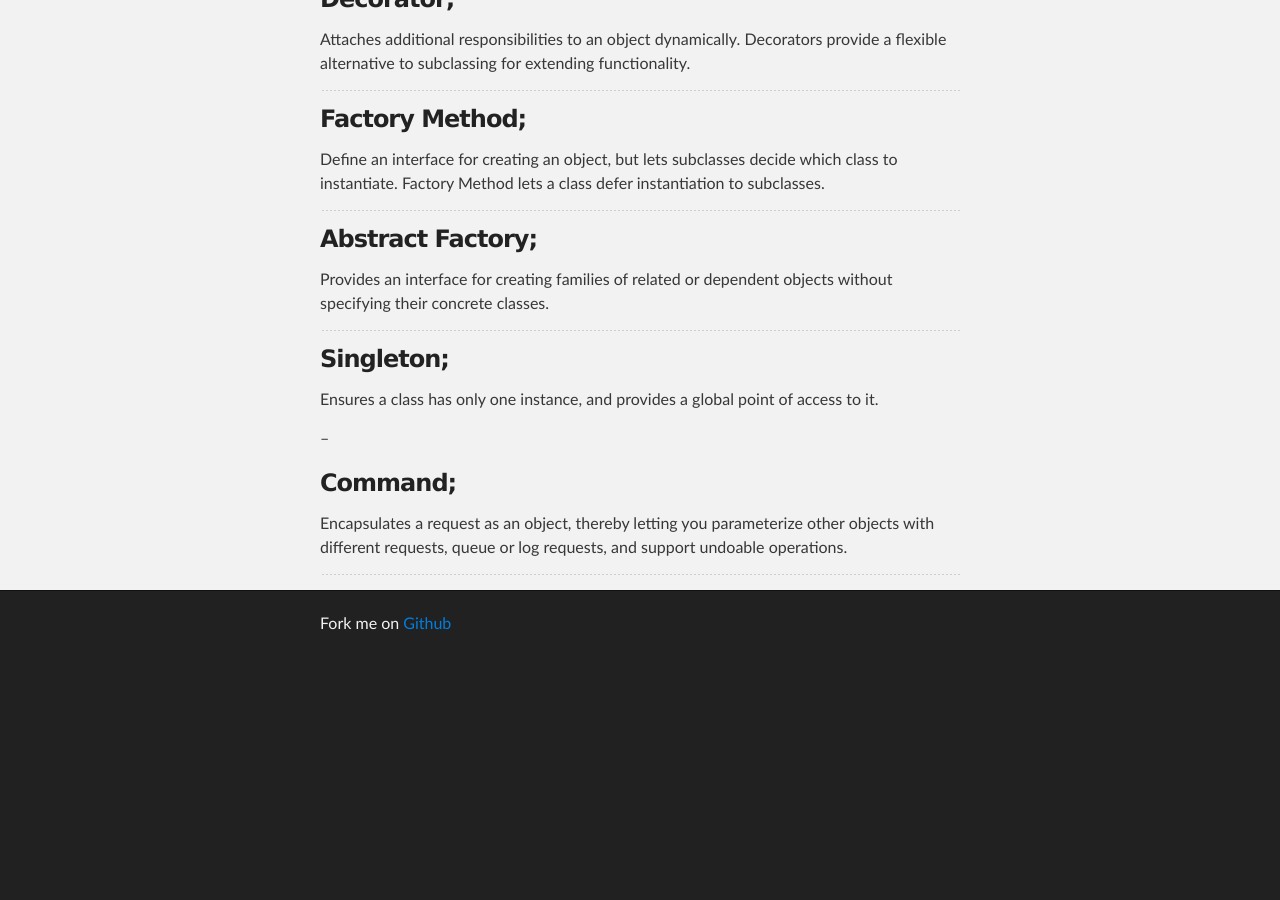
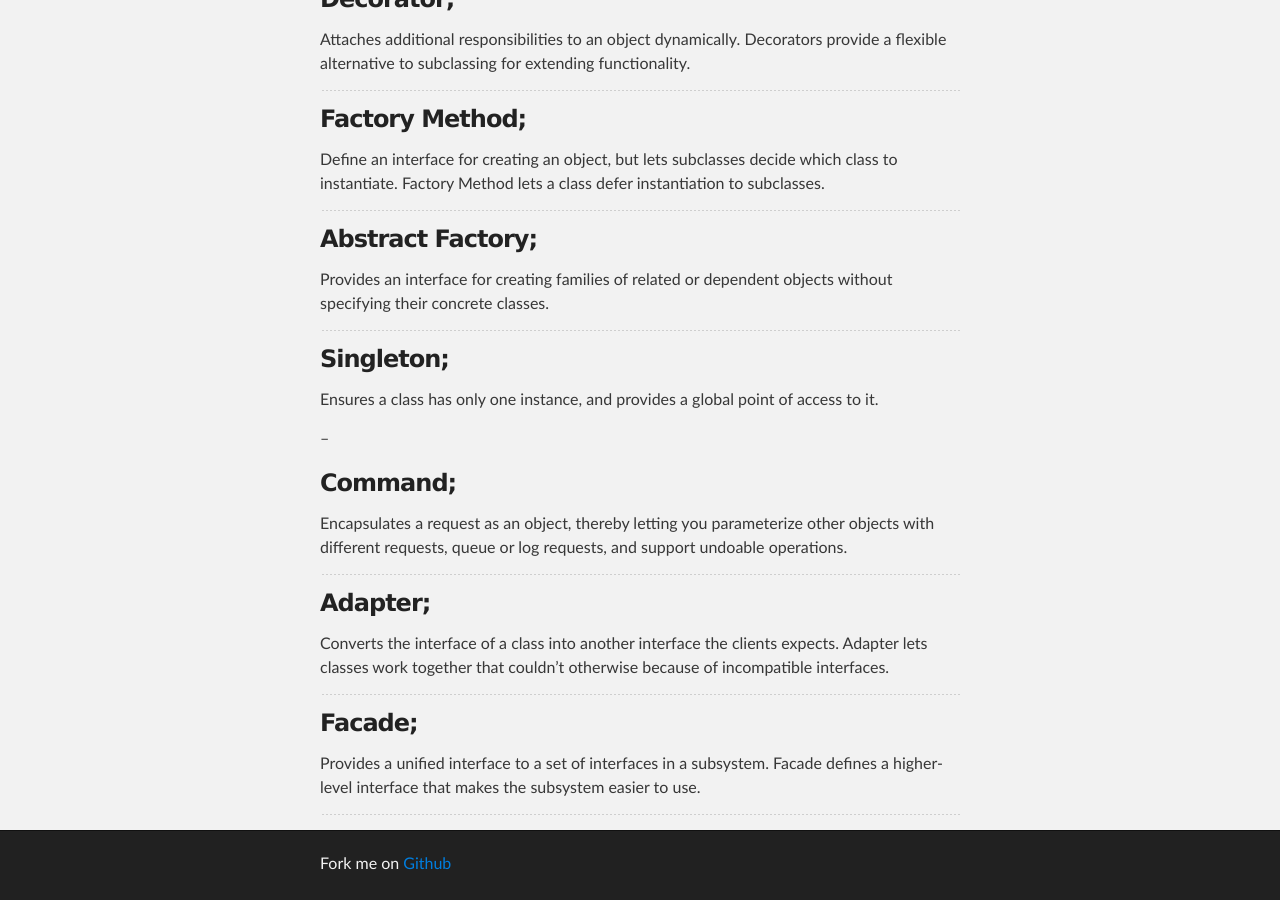
Before and after one commit to Deividy/deividy.github.io, a Jekyll site: the page built from Design-Patterns.md, in a window 1280 px wide and 900 px high, scrolled down 584 px. Built offline with Jekyll 4.4.1, drawn with Linux system fonts in a browser that asks for light colours; before the commit the page ends 1244 px from its top, so only the background shows below that.

Commit message:
Add Adapter, Facade to Design Patterns

```diff
--- a/Design-Patterns.md
+++ b/Design-Patterns.md
@@ -48,3 +48,13 @@ Ensures a class has only one instance, and provides a global point of access to
 Encapsulates a request as an object, thereby letting you parameterize other objects with different requests, queue or log requests, and support undoable operations.
 
 ---
+
+### Adapter;
+Converts the interface of a class into another interface the clients expects. Adapter lets classes work together that couldn't otherwise because of incompatible interfaces.
+
+---
+
+### Facade;
+Provides a unified interface to a set of interfaces in a subsystem. Facade defines a higher-level interface that makes the subsystem easier to use.
+
+---
```
